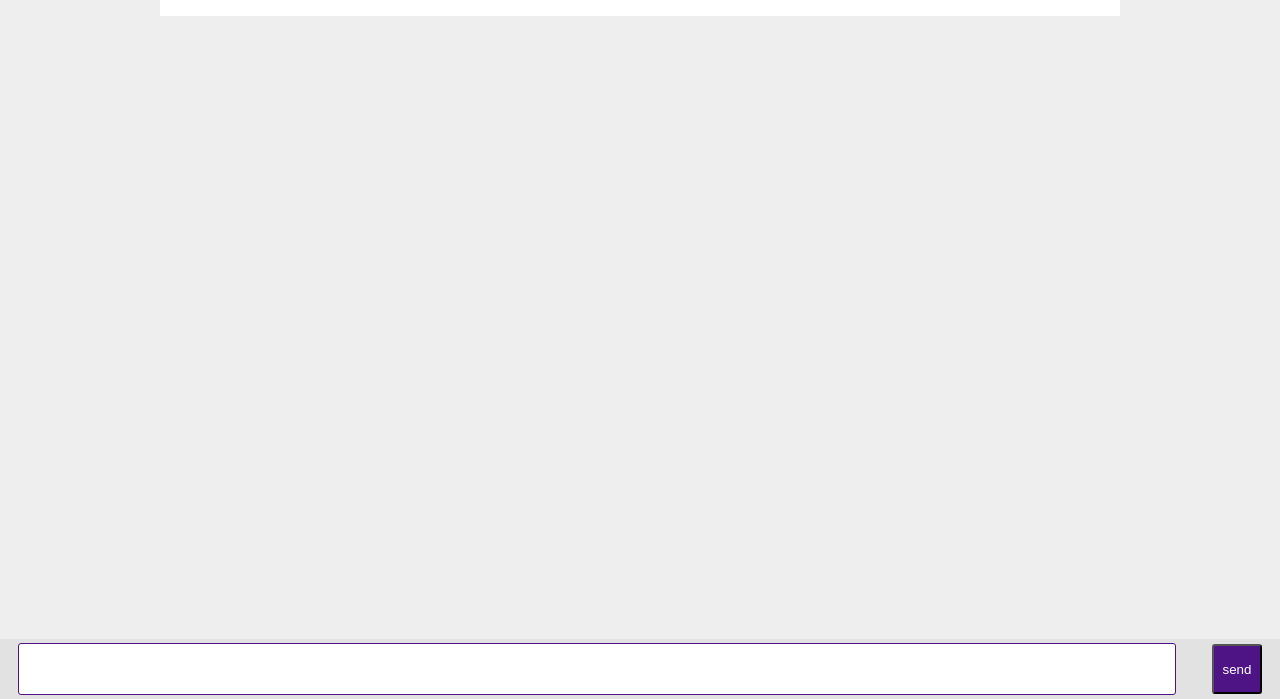
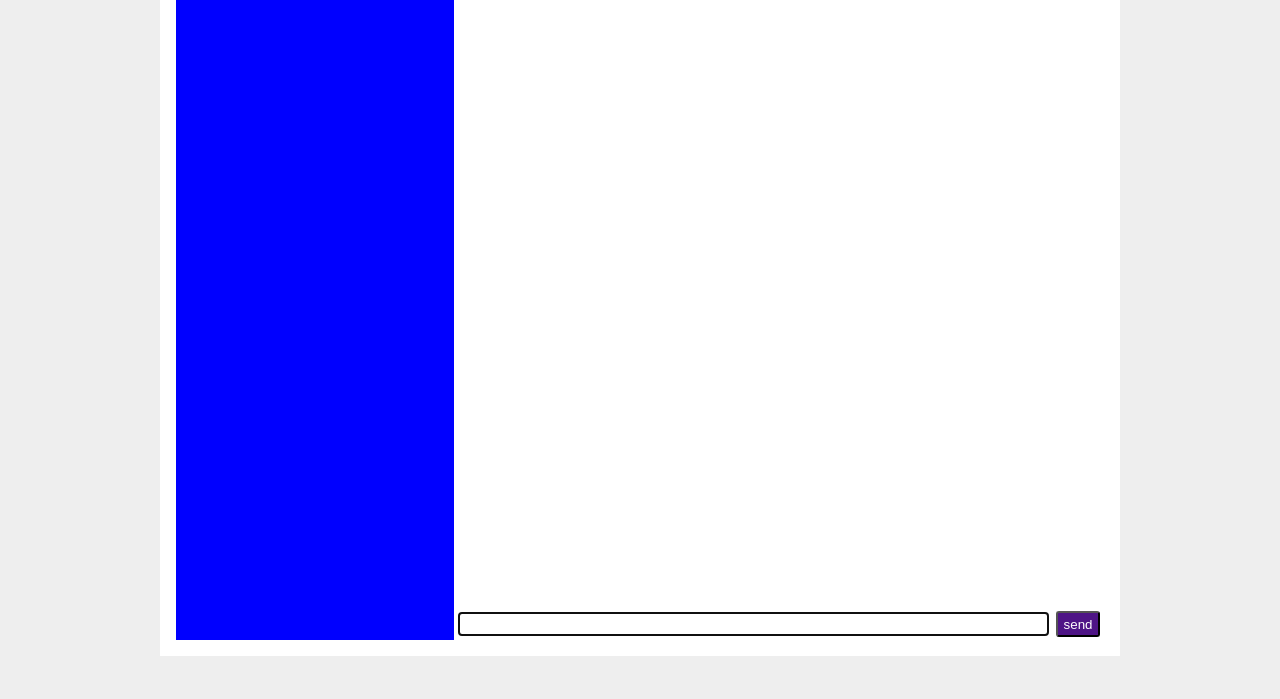
Before and after one commit to robwayne/privachat, a Flask app: page / in a window 1280 px wide. Shown: the part 101-800 px from the top of the page. Run offline with Flask 2, Linux system fonts and the light colour scheme; the visitor is signed in with stand-in values (Sample User, id 1); data comes from the database, SQL or seed files in the repository; data that the repository does not hold is empty.

Commit message:
changing layout of chat

```diff
--- /dev/null
+++ b/server/static/main.js
@@ -0,0 +1,14 @@
+var scrolled = false;
+function updateScroll(){
+    if(!scrolled){
+        var element = document.getElementById("chat-container");
+        element.scrollTop = element.scrollHeight;
+        scrolled = false;
+    }
+}
+
+$("#chat-container").on('scroll', function(){
+    scrolled=true;
+});
+
+setInterval(() => updateScroll(), 5000);
--- a/server/static/styles.css
+++ b/server/static/styles.css
@@ -127,13 +127,11 @@ html {
 
   .message-controls {
     width: 100%;
-    min-width: 90%;
-    height: 60px;
-    min-height: 60px;
-    background-color: #e2e2e2;
-    position: fixed;
-    left: 0;
-    right: 0;
+    min-width: 100%;
+    height: 5%;
+    max-height: 5%;
+    background-color: #fff;
+    position: absolute;
     bottom: 0;
     display: flex;
     justify-content: space-around;
@@ -143,16 +141,16 @@ html {
    #messagebox {
     width: 90%;
     min-width: 70%;
-    height: 80%;
-    max-height: 80%;
-    min-height: 70%;
+    height: 60%;
+    max-height: 70%;
+    min-height: 50%;
     border-radius: 3px;
     border: 1px solid #4e1486;
   }
 
   #sendmessagebutton {
-    width: 50px;
-    height: 50px;
+    height: 80%;
+    max-height: 80%;
     background-color: #4e1486;
     color: #fff;
     border-radius: 3px;
@@ -163,7 +161,7 @@ html {
     display: inline-block;
     padding: 0 40px 0px 10px;
     border-radius: 10px;
-    margin: 10px 0;
+    margin: 10px 15px;
   }
 
   .message {
@@ -196,3 +194,43 @@ html {
   .msg-body, .msg-info {
     margin-bottom: 5px;
   }
+
+
+  /* ****************************************************** */
+
+  .main-container {
+    min-width: 100%;
+    min-height: 100%;
+    height: 80vh;
+    display: flex;
+    justify-content: space-between;
+  }
+
+  .right-container {
+    width: 70%;
+    max-width: 70%;
+    height: 100%;
+    max-height: 100%;
+    overflow-y: auto;
+    position: relative;
+  }
+
+  .chat-container {
+    width: 100%;
+    max-width: 100%;
+    height: 95%;
+    max-height: 95%;
+    overflow-y: auto;
+    position: relative;
+    display: flex;
+    flex-direction: column;
+  }
+
+  .user-list {
+    width: 30%;
+    max-width: 30%;
+    height: 100%;
+    max-height: 100%;
+    background: blue;
+    overflow-y: auto;
+  }
--- a/server/templates/base.html
+++ b/server/templates/base.html
@@ -1,7 +1,11 @@
 <!doctype html>
-<title>{% block title %}{% endblock %} - PrivaChat </title>
-<link rel="stylesheet" href="{{ url_for('static', filename='styles.css') }}">
-<link href="https://fonts.googleapis.com/css2?family=Montserrat:wght@300;400&display=swap" rel="stylesheet">
+<head>
+  <title>NYU - PrivaChat </title>
+  <link rel="stylesheet" href="{{ url_for('static', filename='styles.css') }}">
+  <link href="https://fonts.googleapis.com/css2?family=Montserrat:wght@300;400&display=swap" rel="stylesheet">
+  <script src="https://ajax.aspnetcdn.com/ajax/jQuery/jquery-3.4.1.min.js"></script>
+  <script src="{{ url_for('static', filename='main.js') }}"></script>
+</head>
 <nav>
   <h1><a href="{{ url_for('index') }}">PrivaChat</a></h1>
   <ul>
--- a/server/templates/index.html
+++ b/server/templates/index.html
@@ -5,7 +5,16 @@
 {% endblock %}
 
 {% block content %}
-  <div class="user-interface">
+  <div class="main-container">
+    <div class="user-list">
+      <div class="online-users">
+        {% for user in onlineUsers %}
+          <div class="online-user">{{ user['username'] }}</div>
+        {% endfor %}
+      </div>
+    </div>
+    <div class="right-container">
+      <div class="chat-container" id="chat-container">
         {% for message in messages %}
           <div {% if g.user['username'] == message['sender'] %} class="usersmessage" {% else %} class="message" {% endif %}>
             <div>
@@ -15,9 +24,12 @@
           </div>
           <br>
         {% endfor %}
+      </div>
       <form class="message-controls" method="post">
-      <input type="text" name="messagebox" id="messagebox">
+        <input type="text" name="messagebox" id="messagebox" autocomplete="off" autocapitalize="off" autofocus>
         <input id="sendmessagebutton" type="submit" value="send">
       </form>
     </div>
+
+  </div>
 {% endblock %}
```
Also changed, not shown: webchat/index.html (deleted). Lines whose indentation alone changed are shown as unchanged.
